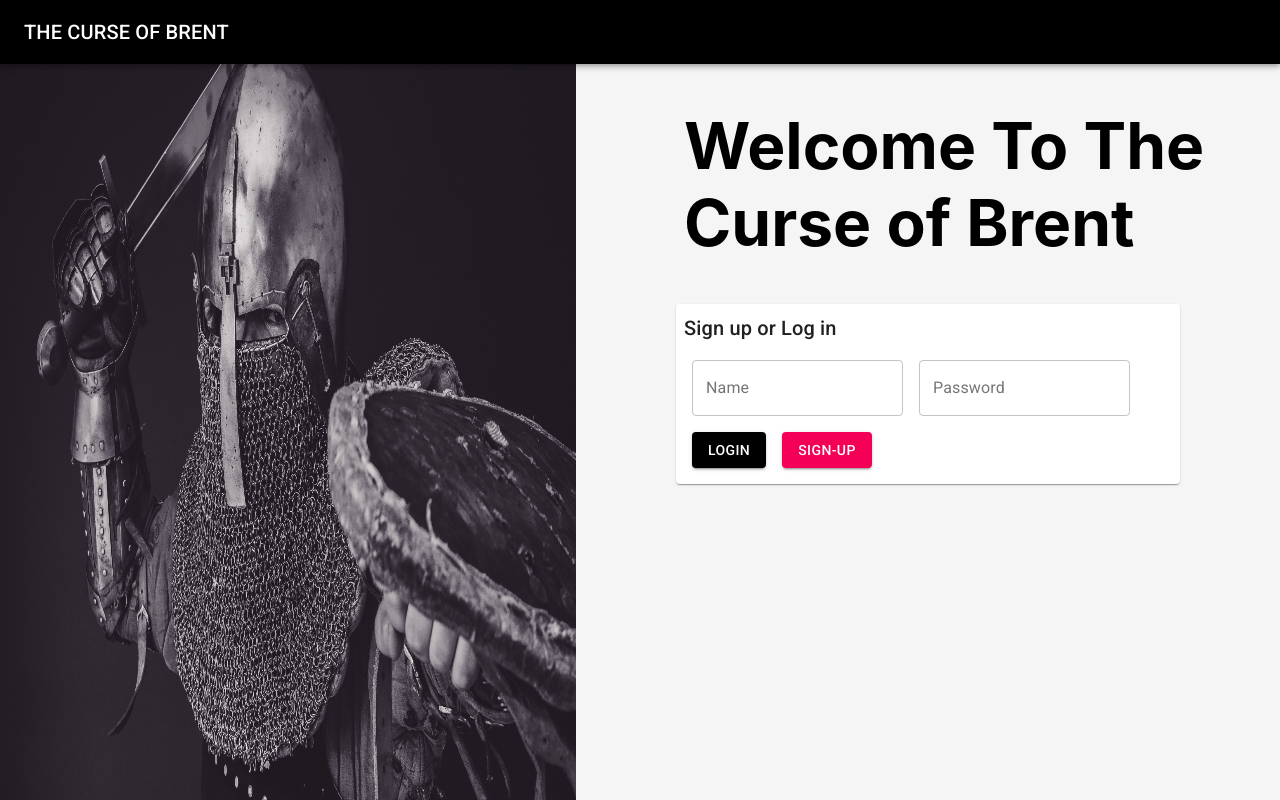
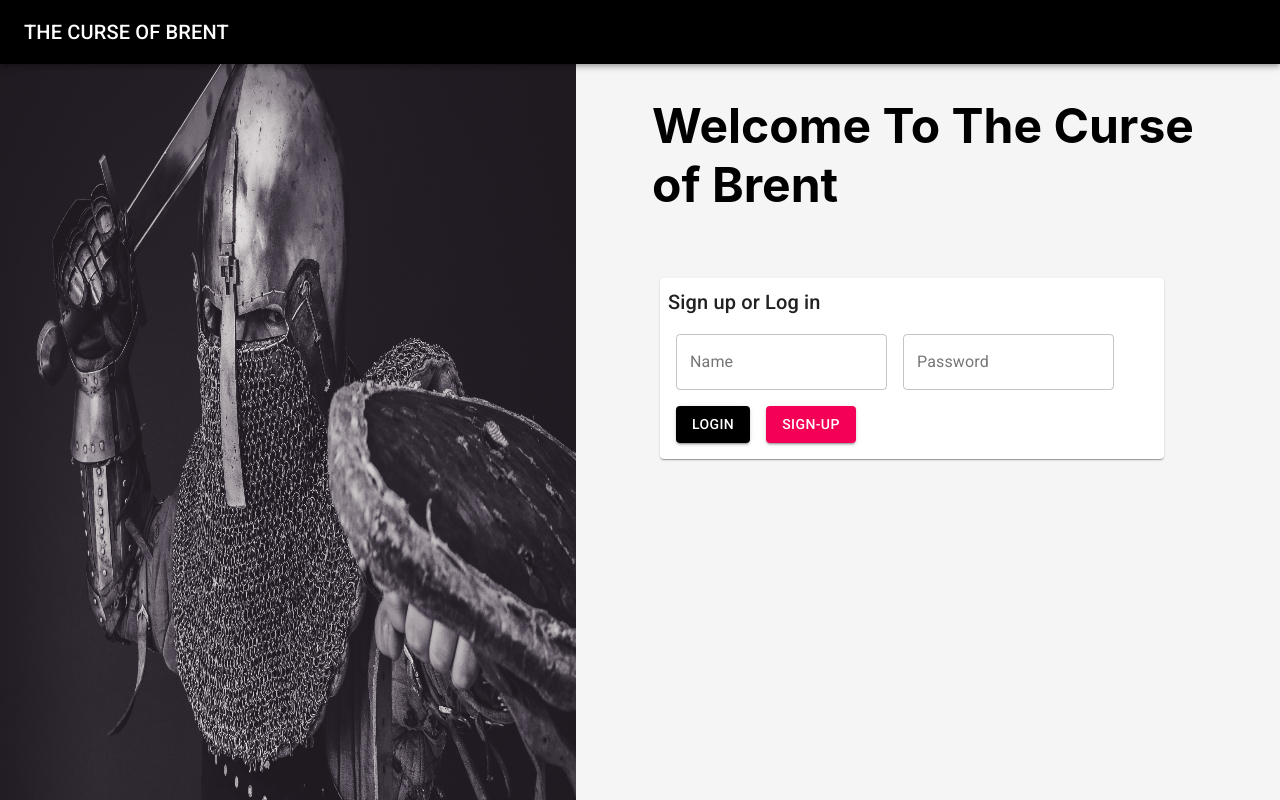
Before and after one commit to somramnani/The-Legend-of-Brent, a React (Create React App) app: page / in a window 1280 px wide. Built offline with nearby package versions, Linux system fonts and the light colour scheme.

Commit message:
edited the login page font and login box

```diff
--- a/src/index.css
+++ b/src/index.css
@@ -21,11 +21,11 @@ code {
 }
 
 .login-box{
-  transform: translate(18em, 0em);
+  transform: translate(17em, 2em);
 }
 #welcometext{
-  transform: translate(5em, 0em);
-  font-size: 4em;
+  transform: translate(6em, 0em);
+  font-size: 3em;
 
 }
 
```
